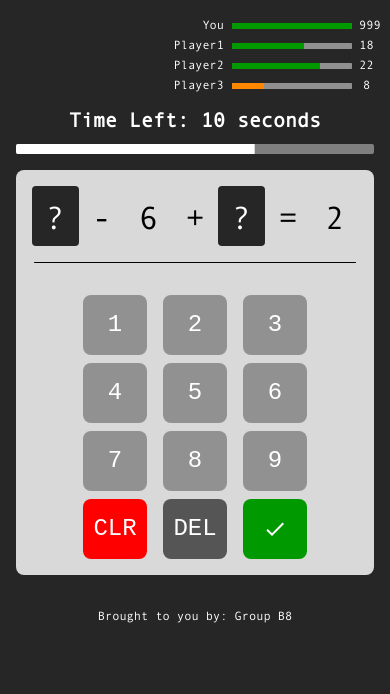
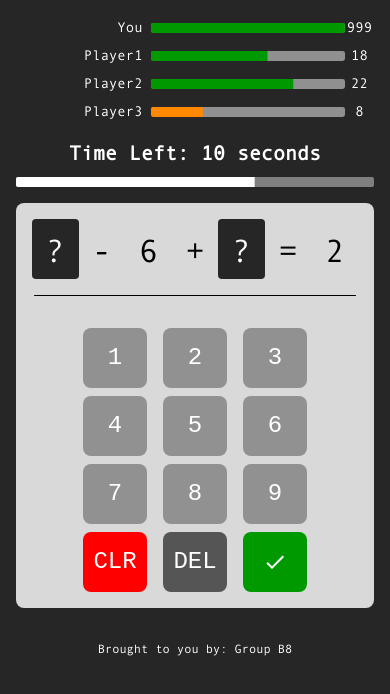
Before and after one commit to listenrwt/fill-in-the-math-client, a Next.js app: page /game in a window 390 px wide. Shown: the top 694 px of the page. Built offline with nearby package versions, Linux system fonts and the light colour scheme; no server answers.

Commit message:
style: in-game-health-bar size changed & added responsive size refractor: changed name from in-game leaderboard to health bar

```diff
--- a/src/app/components/game/in_game_leaderboard.tsx
+++ b/src/app/components/game/in_game_health_bar.tsx
@@ -70,8 +70,13 @@ const CompactLeaderboard = () => {
   };
 
   return (
-    <Box display="flex" alignItems="flex-end" justifyContent="flex-end">
-      <Stack mb={1} sx={{ width: 220 }}>
+    <Box
+      display="flex"
+      alignItems="flex-end"
+      justifyContent="flex-end"
+      sx={{ mb: { xs: '1px', md: '10px' } }}
+    >
+      <Stack mb={1} sx={{ width: { xs: 320, md: 465 } }}>
         {players.map((player) => (
           <Box
             key={player.id}
@@ -80,27 +85,37 @@ const CompactLeaderboard = () => {
               display: 'flex',
               alignItems: 'center',
               justifyContent: 'flex-end',
+              mb: 0.6,
             }}
           >
-            <Typography align="right" variant="caption" width="70px">
-              {player.username}
+            <Typography
+              align="right"
+              variant="caption"
+              width="100px"
+              sx={{ fontSize: { xs: '14px', md: '16px' } }}
+            >
+              {player.username}&nbsp;
             </Typography>
             <LinearProgress
               variant="determinate"
               value={(player.hp / player.maxHp) * 100}
               sx={{
-                maxWidth: 120,
-                width: '100%',
+                width: { xs: 200, md: 300 },
                 margin: '0 auto',
-                height: 6,
-                borderRadius: 0.2,
+                height: 10,
+                borderRadius: 0.6,
                 backgroundColor: '#909090',
                 '& .MuiLinearProgress-bar': {
                   backgroundColor: getHpColor(player.hp, player.maxHp),
                 },
               }}
             />
-            <Typography align="center" width="15px" variant="caption">
+            <Typography
+              align="center"
+              variant="caption"
+              width="30px"
+              sx={{ fontSize: { xs: '14px', md: '16px' } }}
+            >
               {player.hp}
             </Typography>
           </Box>
--- a/src/app/game/page.tsx
+++ b/src/app/game/page.tsx
@@ -3,7 +3,7 @@
 import { Grid2 } from '@mui/material';
 
 import GameContainer from '@/app/components/game/game_container';
-import InGameLeaderboard from '@/app/components/game/in_game_leaderboard';
+import InGameLeaderboard from '@/app/components/game/in_game_health_bar';
 import InGameTimer from '@/app/components/game/ui/in_game_timer';
 
 // import Logo from '@/components/game_logo';
```
